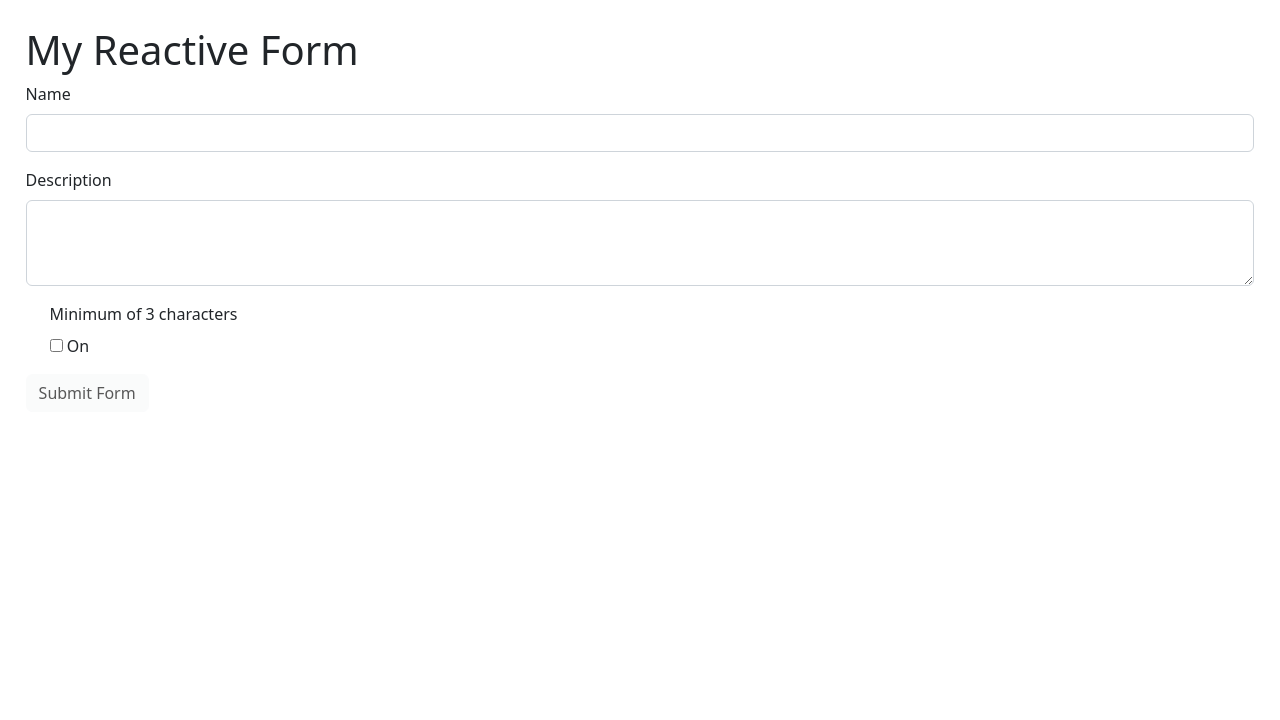
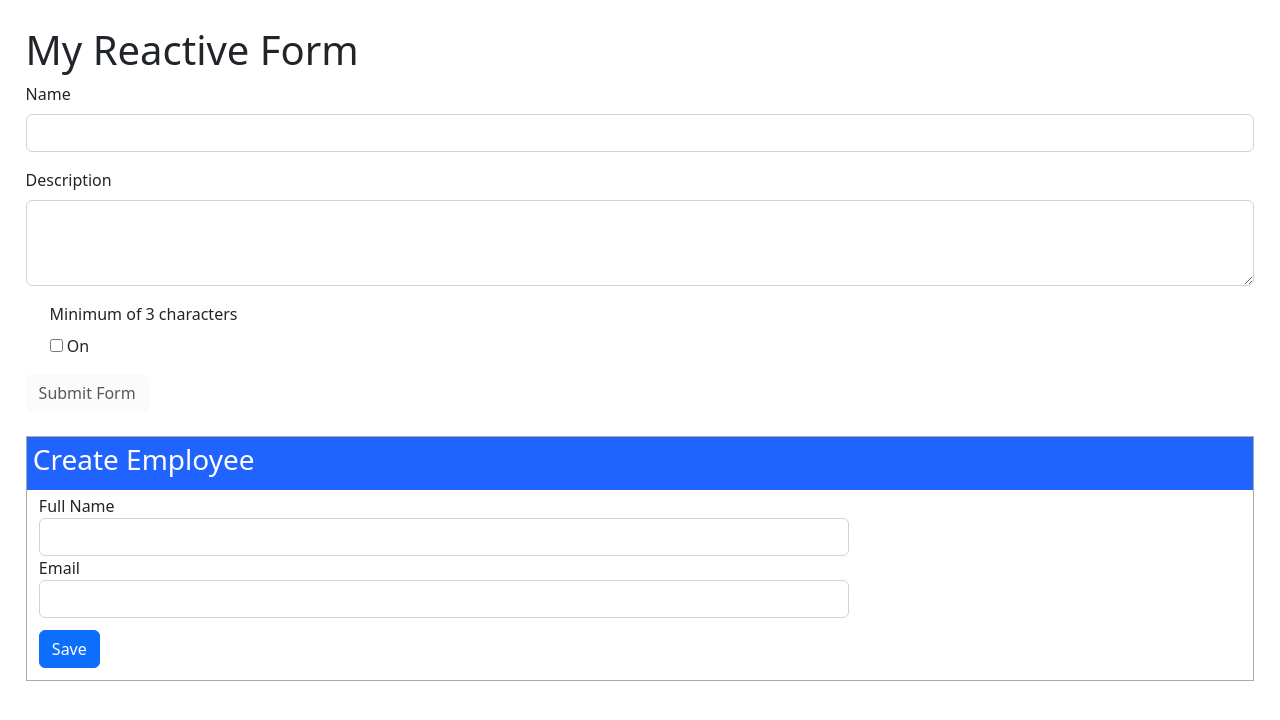
Before and after one commit to marcellpaganini/angular-reactive-forms, an Angular app in the folder forms/: page / in a window 1280 px wide. Shown: the top 720 px of the page. Built offline with nearby package versions, Linux system fonts and the light colour scheme.

Commit message:
Form Two

```diff
--- a/forms/src/app/app.component.html
+++ b/forms/src/app/app.component.html
@@ -1 +1,3 @@
 <app-form-one></app-form-one>
+<br />
+<app-form-two></app-form-two>
--- a/forms/src/app/app.module.ts
+++ b/forms/src/app/app.module.ts
@@ -5,12 +5,14 @@ import { HttpClientModule } from '@angular/common/http';
 import { AppRoutingModule } from './app-routing.module';
 import { AppComponent } from './app.component';
 import { FormOneComponent } from './form-one/form-one.component';
+import { FormTwoComponent } from './form-two/form-two.component';
 
 
 @NgModule({
   declarations: [
     AppComponent,
-    FormOneComponent
+    FormOneComponent,
+    FormTwoComponent
   ],
   imports: [
     BrowserModule,
--- /dev/null
+++ b/forms/src/app/form-two/form-two.component.css
@@ -0,0 +1,19 @@
+.panel {
+    border: 1px solid darkgray;
+}
+
+.panel-heading {
+    color: white;
+    background-color: rgb(32, 99, 255);
+    padding: 0.5%;
+    margin-bottom: 0.3%;
+}
+
+.panel-body {
+    margin-left: 1%;
+}
+
+.panel-footer {
+    margin-top: 1%;
+    margin-bottom: 1%;
+}
--- /dev/null
+++ b/forms/src/app/form-two/form-two.component.html
@@ -0,0 +1,29 @@
+<form class="form-horizontal" [formGroup]="employeeForm" (ngSubmit)="onSubmit()">
+    <div class="panel">
+        <div class="panel-heading">
+            <h3 class="panel-title">Create Employee</h3>
+        </div>
+        <div class="panel-body">
+            <div class="form-group">
+                <label class="col-sm-2 control-label" for="fullName">
+                    Full Name
+                </label>
+                <div class="col-sm-8">
+                    <input id="fullName" formControlName="fullName" type="text" class="form-control">
+                </div>
+            </div>
+
+            <div class="form-group">
+                <label class="col-sm-2 control-label" for="email">
+                    Email
+                </label>
+                <div class="col-sm-8">
+                    <input id="email" formControlName="email" type="text" class="form-control">
+                </div>
+            </div>
+            <div class="panel-footer">
+                <button class="btn btn-primary" type="submit">Save</button>
+            </div>
+        </div>
+    </div>
+</form>
--- /dev/null
+++ b/forms/src/app/form-two/form-two.component.ts
@@ -0,0 +1,24 @@
+import { Component, OnInit } from '@angular/core';
+import { FormGroup, FormControl } from '@angular/forms';
+
+@Component({
+  selector: 'app-form-two',
+  templateUrl: './form-two.component.html',
+  styleUrls: ['./form-two.component.css']
+})
+export class FormTwoComponent implements OnInit {
+  employeeForm = new FormGroup({
+    fullName: new FormControl(''),
+    email: new FormControl('')
+  });
+
+  constructor() { }
+
+  ngOnInit(): void {
+  }
+
+  onSubmit() {
+    // TODO: Use EventEmitter with form value
+    console.warn(this.employeeForm.value);
+  }
+}
```
